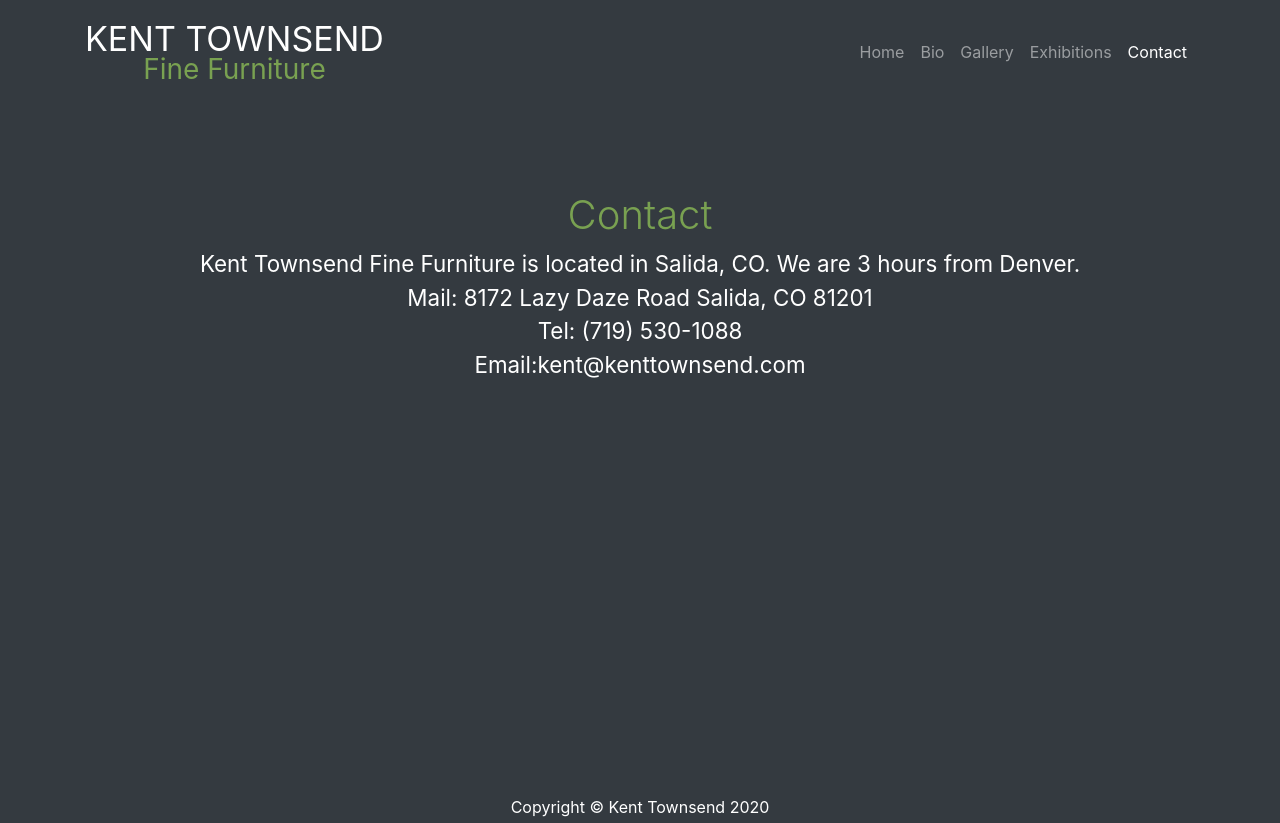
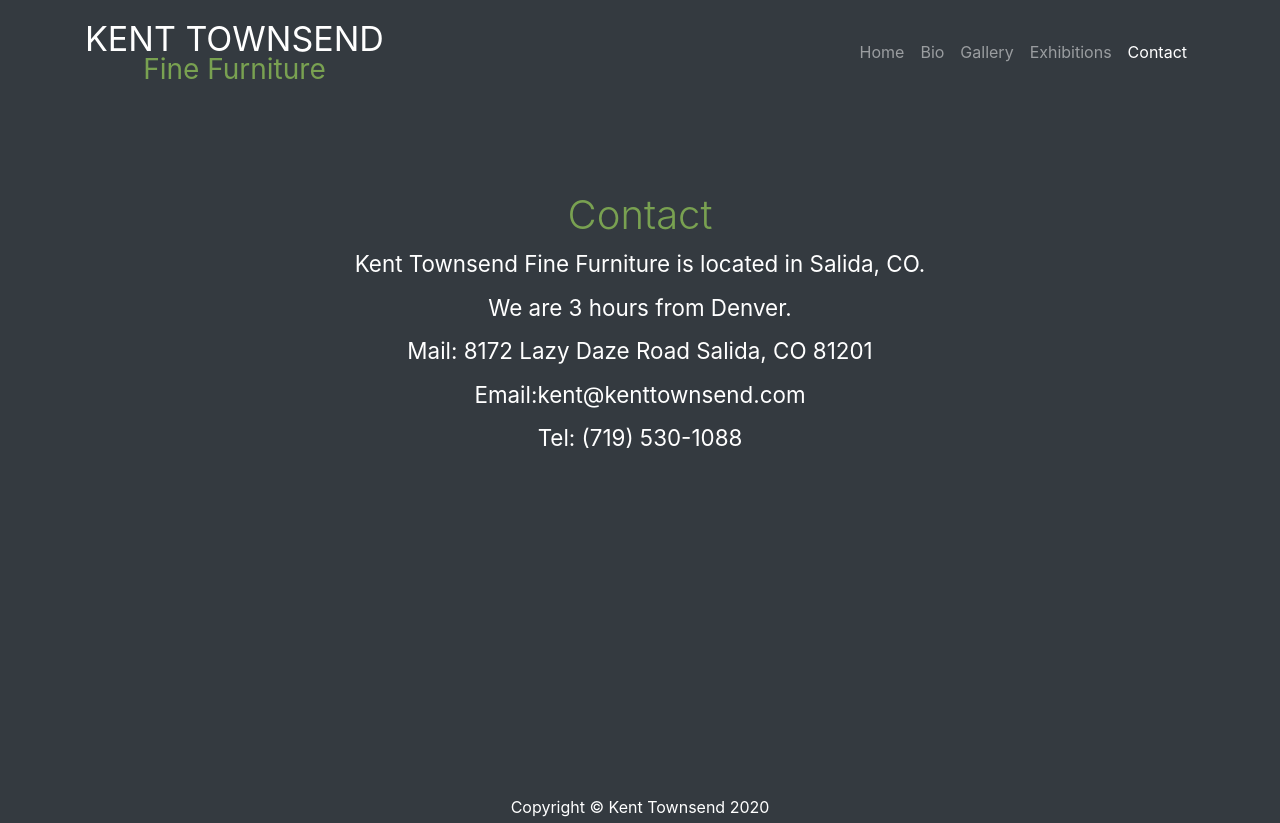
Before and after one commit to jessicaherford/townsend, a React (Create React App) app: page /contact in a window 1280 px wide. Built offline with nearby package versions, Linux system fonts and the light colour scheme.

Commit message:
few minor style changes on contact page

```diff
--- a/src/App.css
+++ b/src/App.css
@@ -107,12 +107,16 @@ html {
   font-size: 1.4em;
 }
 .bio p,
+.exhibitions p {
+  color: #fff;
+  font-size: 1.4em;
+  margin-bottom: 0px;
+}
 .contact p,
-.exhibitions p,
 .contact a {
   color: #fff;
   font-size: 1.4em;
-  margin-bottom: 0px;
+  margin-bottom: 10px;
 }
 .bio h1,
 .exhibitions h1,
--- a/src/components/Contact.jsx
+++ b/src/components/Contact.jsx
@@ -7,13 +7,11 @@ function Contact() {
         <div className="row align-items-center my-5">
           <div className="col-lg-12">
             <h1 className="font-weight-light">Contact</h1>
-            <p>
-              Kent Townsend Fine Furniture is located in Salida, CO. We are 3
-              hours from Denver.
-            </p>
+            <p>Kent Townsend Fine Furniture is located in Salida, CO. </p>
+            <p>We are 3 hours from Denver.</p>
             <p>Mail: 8172 Lazy Daze Road Salida, CO 81201</p>
+            <p>Email:kent@kenttownsend.com</p>
             <a href="tel:719-530-1088">Tel: (719) 530-1088</a>
-            <p>Email:kent@kenttownsend.com</p>
           </div>
         </div>
       </div>
```
